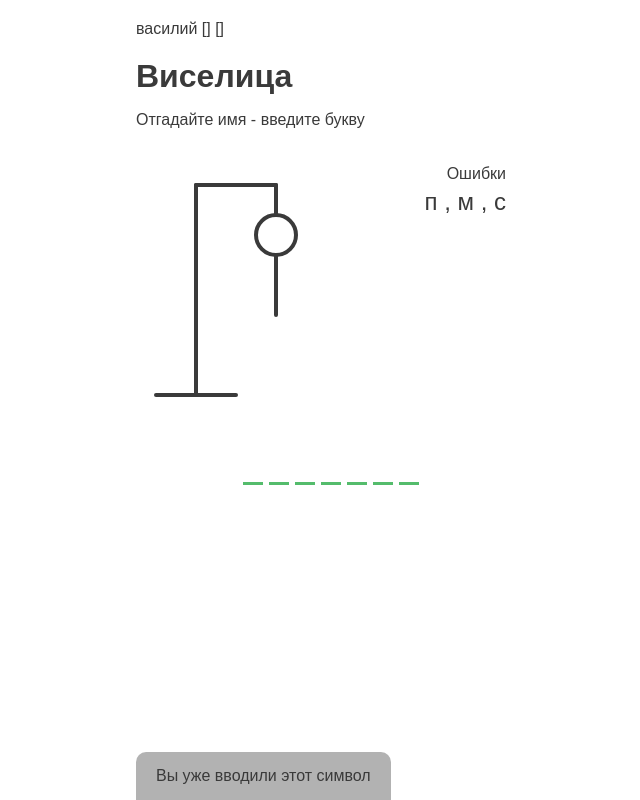
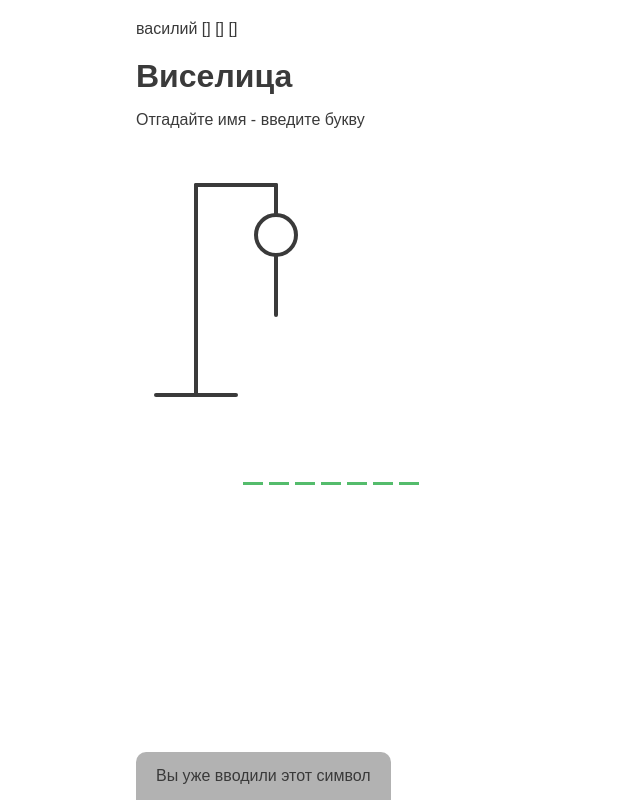
Before and after one commit to drummer-Yurii/game, a Vue app: page / in a window 1280 px wide. Shown: the whole page, without its empty margins (309-949 px from the left). Built offline with nearby package versions, Linux system fonts and the light colour scheme.

Commit message:
show wrong letters

```diff
--- a/src/App.vue
+++ b/src/App.vue
@@ -10,6 +10,7 @@ import { computed, ref } from 'vue';
 const word = ref('василий');
 const letters = ref<string[]>([]);
 const correctLetters = computed(() => letters.value.filter(x => word.value.includes(x)))
+const wrongLetters = computed(() => letters.value.filter(x => !word.value.includes(x)))
 
 window.addEventListener('keydown', ({key}) => {
   if (/[а-яА-ЯёЁ]/.test(key)) {
@@ -22,10 +23,11 @@ window.addEventListener('keydown', ({key}) => {
   {{ word }}
   {{ letters }}
   {{ correctLetters }}
+  {{ wrongLetters }}
   <GameHeader />
   <div class="game-container">
     <GameFigure />
-    <GameWrongLetters />
+    <GameWrongLetters :wrong-letters="wrongLetters" />
     <GameWord :word="word" :correct-letters="correctLetters" />
   </div>
 
--- a/src/components/GameWrongLetters.vue
+++ b/src/components/GameWrongLetters.vue
@@ -1,14 +1,18 @@
 <script setup lang="ts">
+interface Props {
+    wrongLetters: string[]
+}
 
+defineProps<Props>()
 </script>
 
 <template>
-    <div class="wrong-letters-container">
+    <div v-if="wrongLetters.length" class="wrong-letters-container">
         <div class="wrong-letters">
             <p>Ошибки</p>
-            <span>п , </span>
-            <span>м , </span>
-            <span>с </span>
+            <span v-for="(letter, index) in wrongLetters" :key="letter">
+                {{ index === wrongLetters.length - 1 ? letter : `${letter}, ` }}
+            </span>
         </div>
     </div>
 </template>
```
